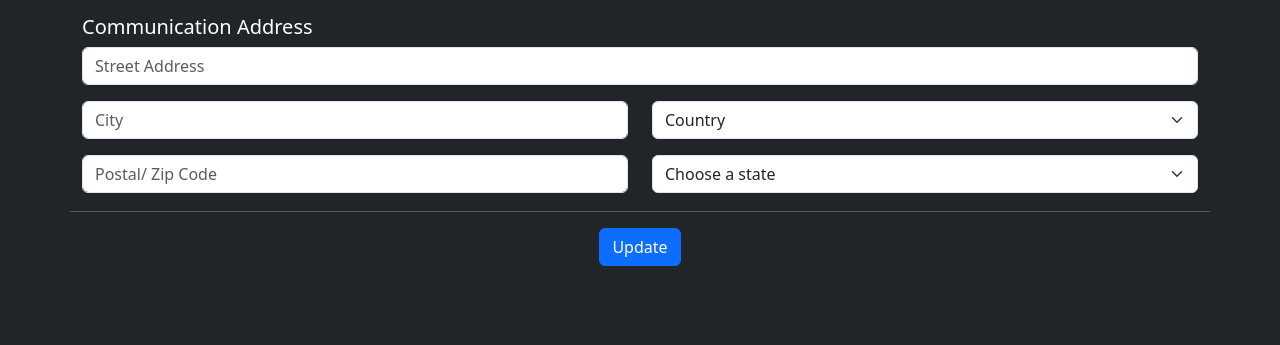
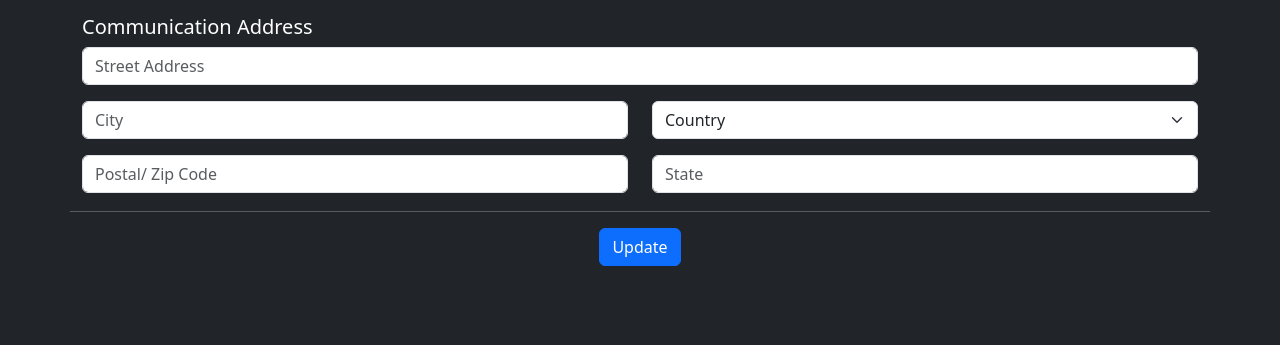
Before and after one commit to Fasvin29/college-admission-form, a PHP site: page /admissionform/edit_communication.php?id=1 in a window 1280 px wide. Shown: the part 88-433 px from the top of the page. Run offline with PHP 8.4, Linux system fonts and the light colour scheme; data that the repository does not hold is empty.

Commit message:
Update edit_communication.php

```diff
--- a/edit_communication.php
+++ b/edit_communication.php
@@ -94,11 +94,9 @@ if (isset($_POST['update'])) {
                                     name="cpincode" value="<?php echo $result['pincode']; ?>" required oninput="pincodeValidation(this)">
                             </div>
                             <div class="col-12 col-md-6 mt-3">
-                                <!-- <input type="text" class="form-control" placeholder="State" name="state" required> -->
-                                <select id="cState" class="form-select" name="cState" >
-                                    <option value="<?php echo $result['state']; ?>" selected disabled>Choose a state</option>
-                                </select>
+                                <input type="text" class="form-control" placeholder="State" name="state" required value="<?php echo $result['state']; ?>">
                             </div>
+
                             <br>
                             <br>
                             <br>
```
